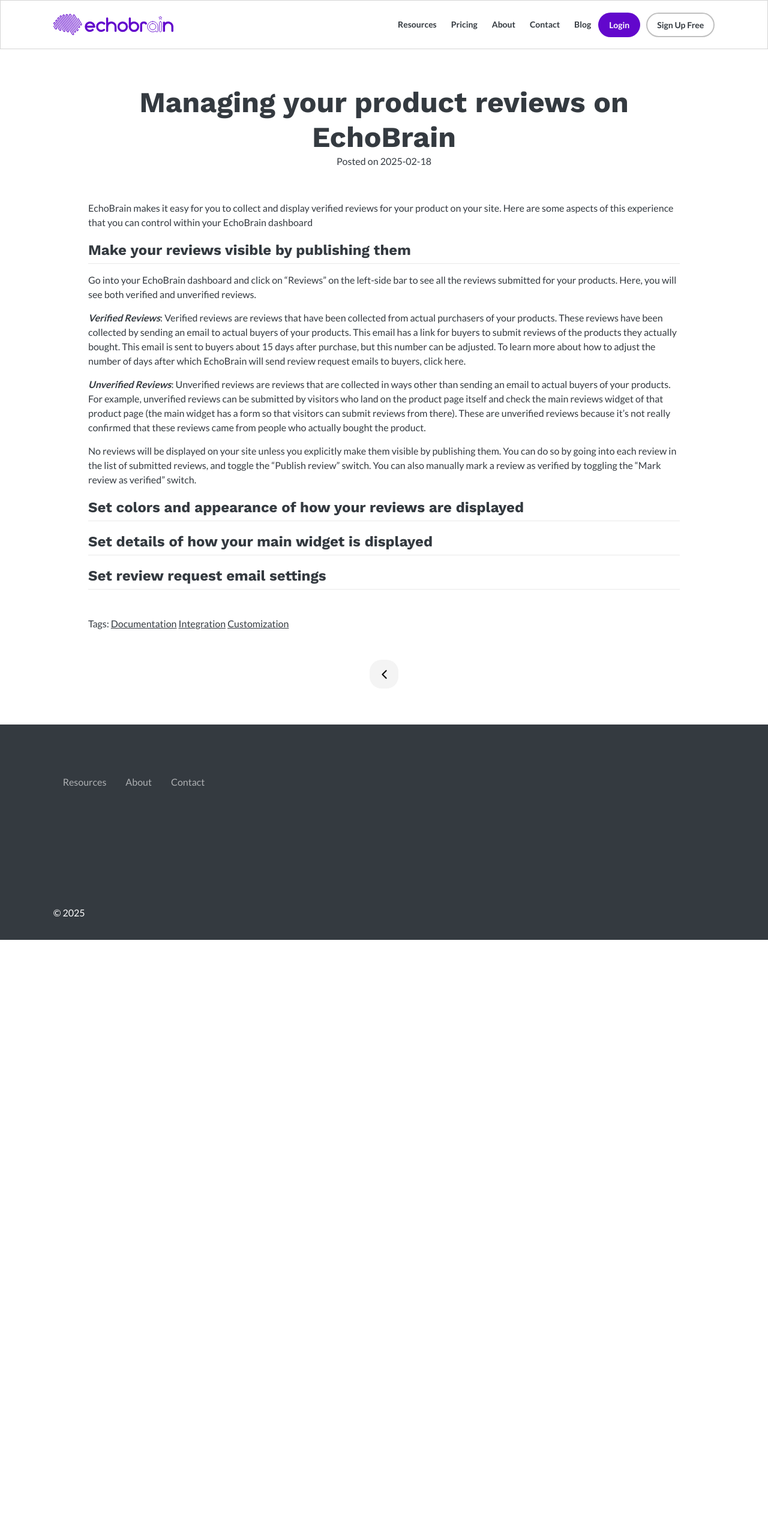
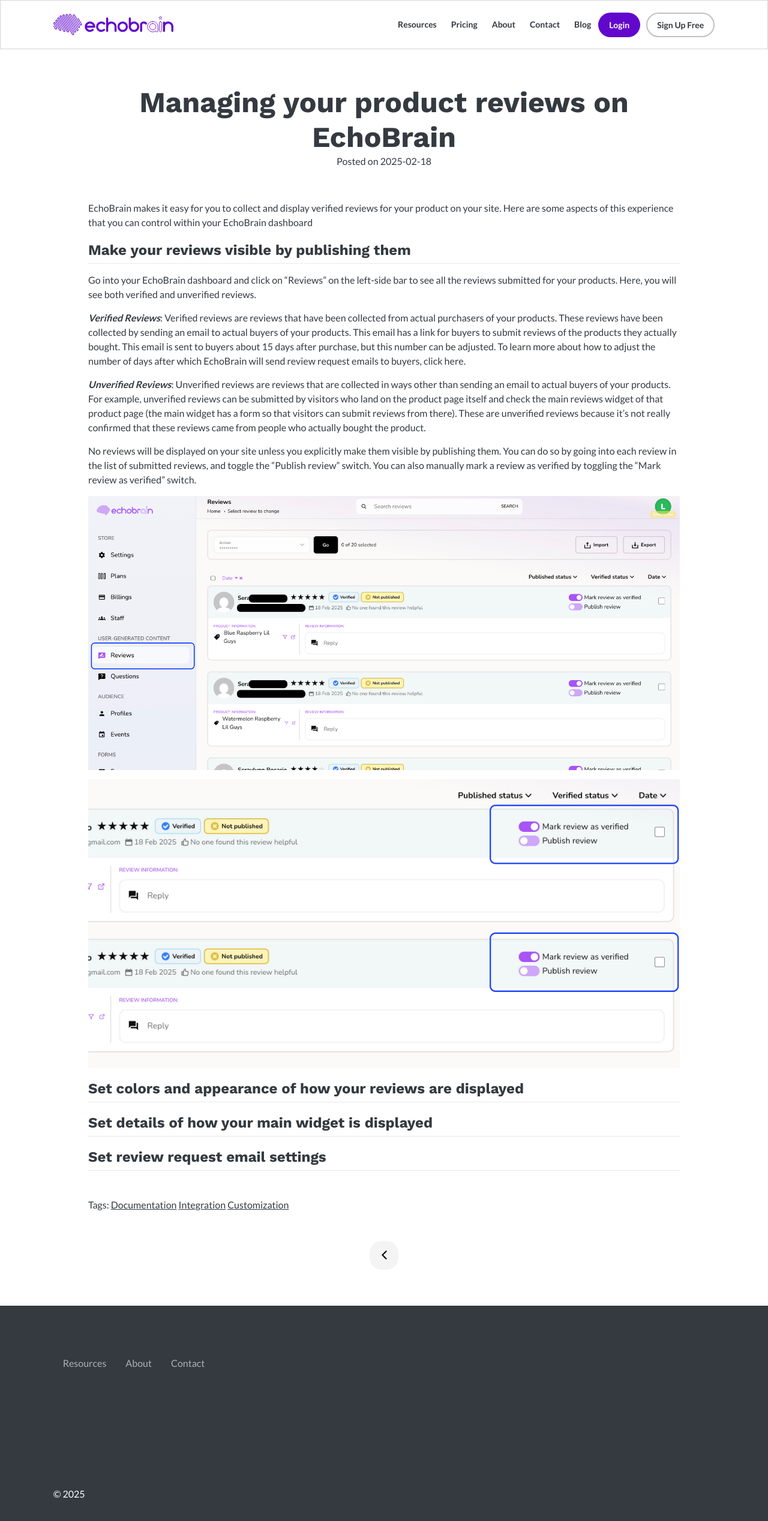
Before and after one commit to echo-brain/echo-brain.github.io, a Jekyll site: the page built from _posts/2025-02-18-managing-your-reviews.md, in a window 1280 px wide. Shown: the whole page at 60% size. Built offline with Jekyll 4.4.1, drawn with Linux system fonts in a browser that asks for light colours; before the commit the page ends 1567 px from its top, so only the background shows below that.

Commit message:
Update 2025-02-18-managing-your-reviews.md

```diff
--- a/_posts/2025-02-18-managing-your-reviews.md
+++ b/_posts/2025-02-18-managing-your-reviews.md
@@ -22,6 +22,10 @@
 No reviews will be displayed on your site unless you explicitly make them visible by publishing them. You can do so by going into each review in the list of submitted reviews, and toggle the "Publish review" switch. You can also manually mark a review as verified by toggling the "Mark review as verified" switch.
 
 
+![Echobrain reviews list](/assets/posts/echobrain_reviews_list.jpg)
+
+![Echobrain reviews publish and verify](/assets/posts/echobrain_reviews_publish_verify.jpg)
+
 
 ## Set colors and appearance of how your reviews are displayed
 
```
